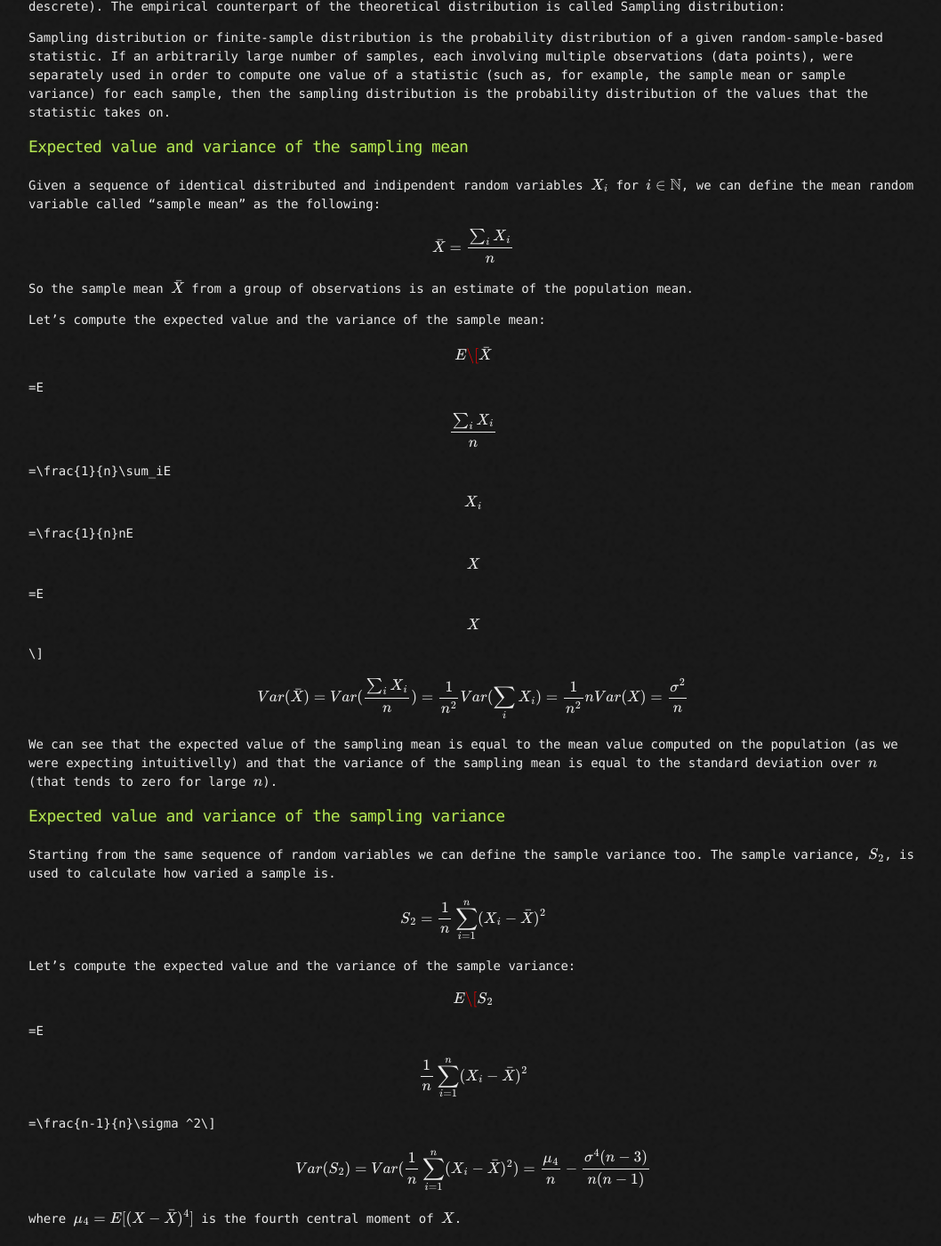
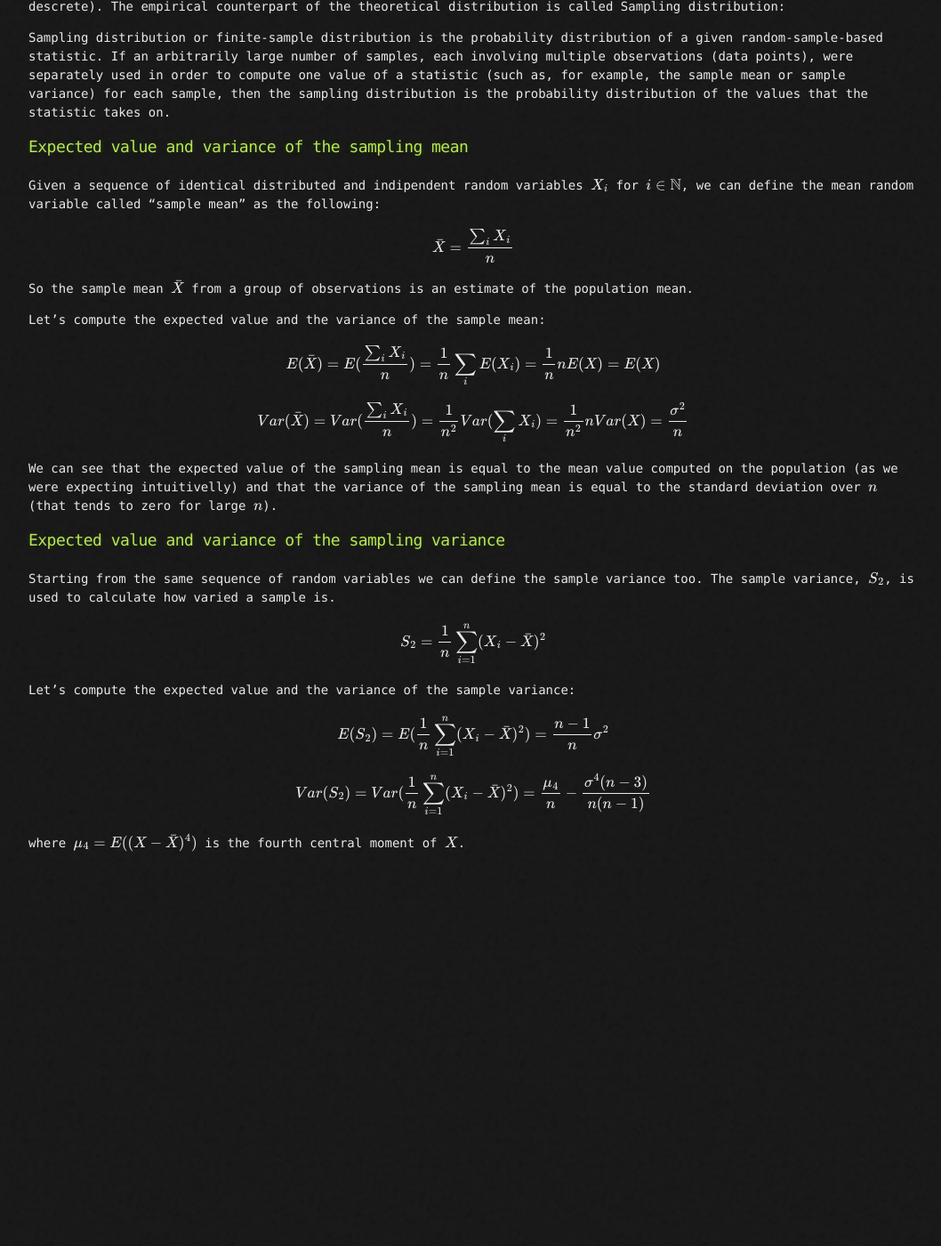
Before and after one commit to Videars/Statistics, a Jekyll site: the page built from Week6/Research.md, in a window 1280 px wide and 1400 px high, scrolled down 646 px. Shown: the whole window at 89% size, without its empty margins (108-1166 px from the left). Built offline with Jekyll 4.4.1, drawn with Linux system fonts in a browser that asks for light colours; our own code applies the rules of GitHub Pages for plain Markdown files; formulas are drawn with MathJax 3; after the commit the page ends 1624 px from its top, so only the background shows below that.

Commit message:
Update Research.md

```diff
--- a/Week6/Research.md
+++ b/Week6/Research.md
@@ -40,7 +40,7 @@ So the sample mean $\bar{X}$ from a group of observations is an estimate of the
 Let's compute the expected value and the variance of the sample mean:
 
 $$
-E\[\bar{X}\]=E\[\frac{\sum_iX_i}{n}\]=\frac{1}{n}\sum_iE\[X_i\]=\frac{1}{n}nE\[X\]=E\[X\]
+E(\bar{X})=E(\frac{\sum_iX_i}{n})=\frac{1}{n}\sum_iE(X_i)=\frac{1}{n}nE(X)=E(X)
 $$
 
 $$
@@ -60,11 +60,11 @@ $$
 Let's compute the expected value and the variance of the sample variance:
 
 $$
-E\[S_2\]=E\[\frac{1}{n}\sum_{i=1}^n(X_i-\bar{X})^2\]=\frac{n-1}{n}\sigma ^2
+E(S_2)=E(\frac{1}{n}\sum_{i=1}^n(X_i-\bar{X})^2)=\frac{n-1}{n}\sigma ^2
 $$
 
 $$
 Var(S_2)=Var(\frac{1}{n}\sum_{i=1}^n(X_i-\bar{X})^2)=\frac{\mu_4}{n}-\frac{\sigma ^4(n-3)}{n(n-1)}
 $$
 
-where $\mu_4=E\[(X-\bar{X})^4\]$ is the fourth central moment of $X$.
+where $\mu_4=E((X-\bar{X})^4)$ is the fourth central moment of $X$.
```
